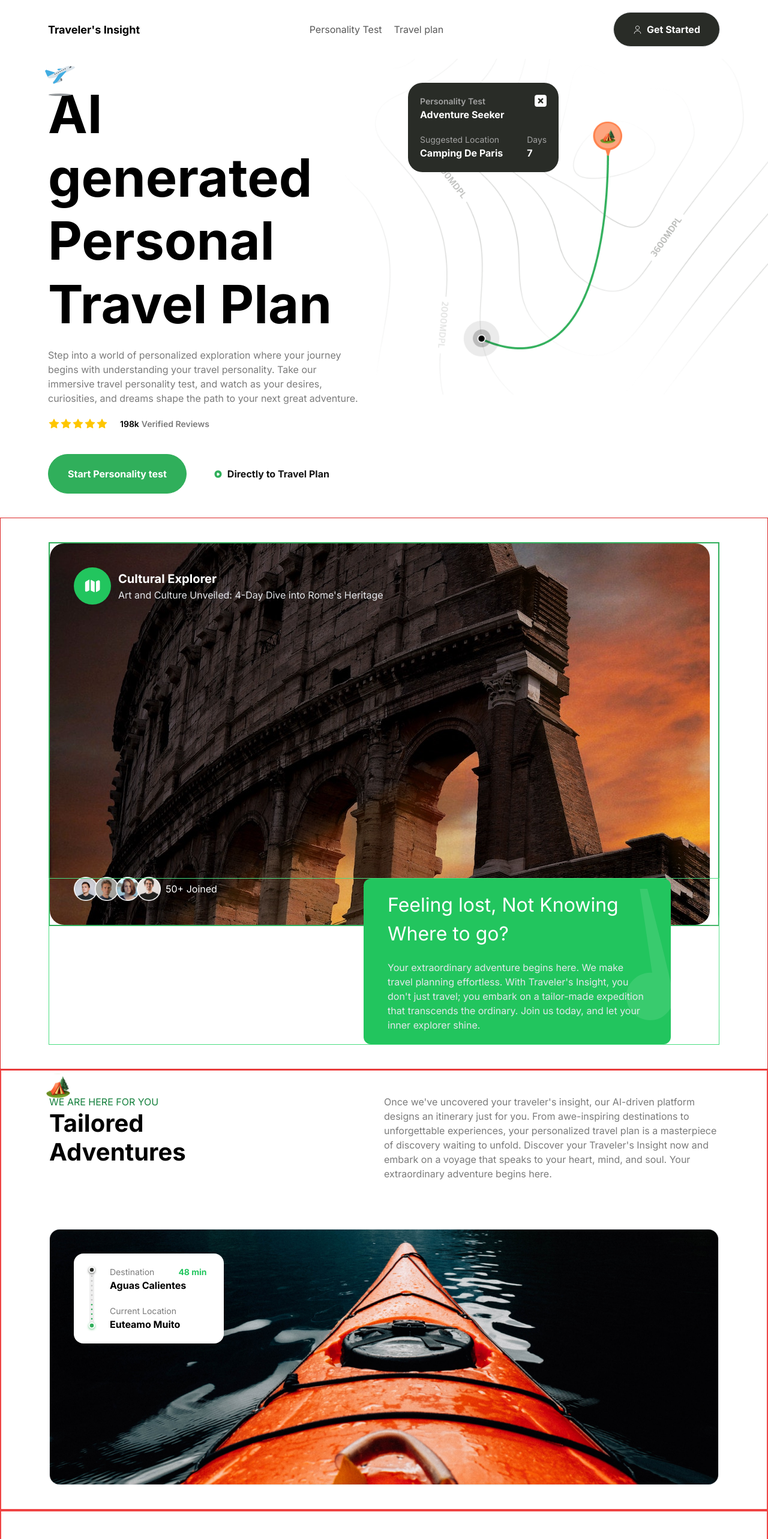
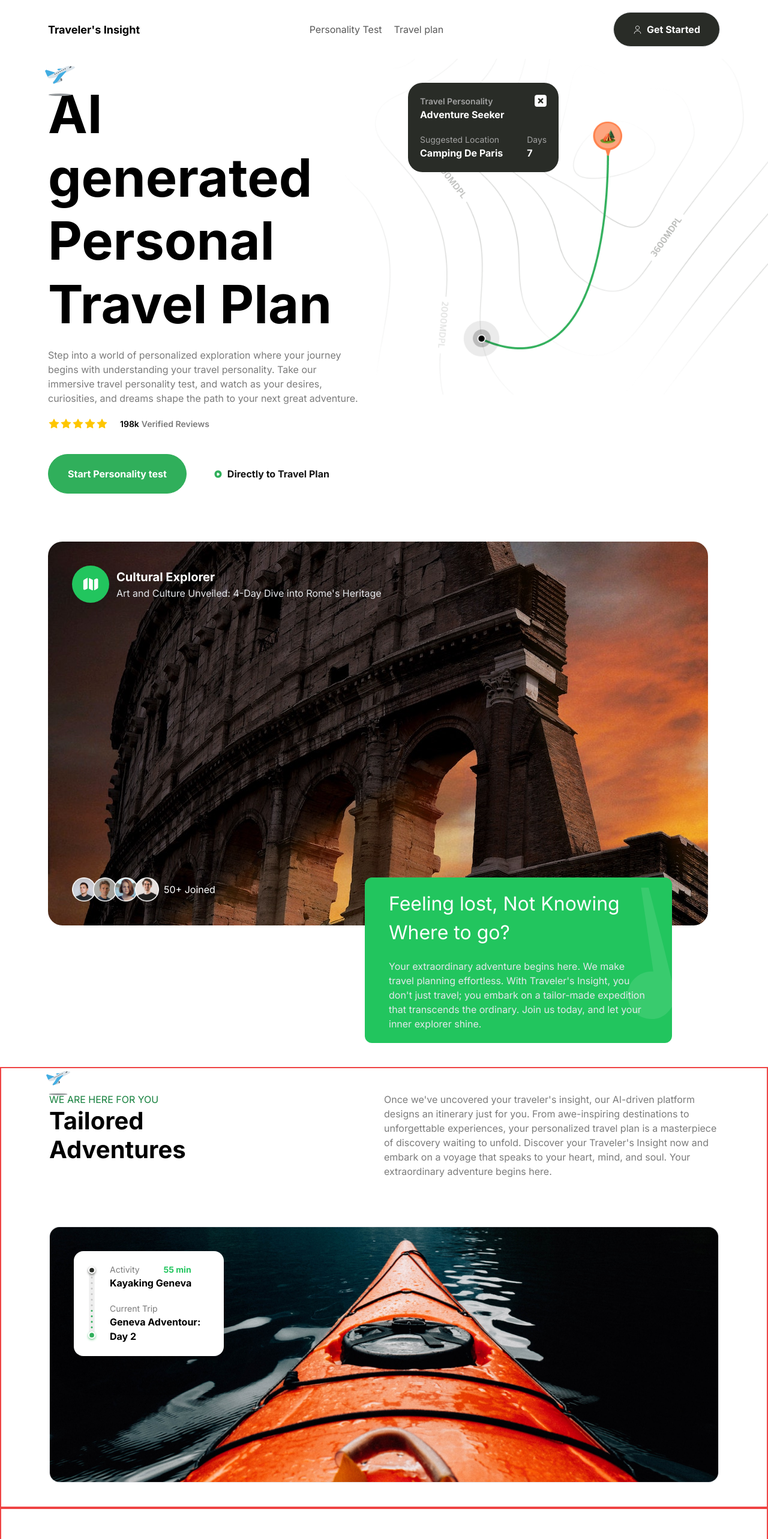
Before and after one commit to alessndro/TravelApp, a Next.js app: page / in a window 1280 px wide. Shown: the top 2566 px of the page at 60% size. Built offline with nearby package versions, Linux system fonts and the light colour scheme.

Commit message:
working on homepage

```diff
--- a/components/Features.tsx
+++ b/components/Features.tsx
@@ -37,8 +37,8 @@ export default function Features() {
                         />
                     </div>
                     <div className='bg-white-100'>
-                    <h3 className='bold-20 lg:bold-32 lg:mt-5'>Real Maps Can be Offline</h3>
-                        <p className='regular-14 text-gray-30 mt-2'>We provide a solution for you to be able to use our application when climbing, yes offline maps you can use at any time there is no signal at the location</p>
+                    <h3 className='bold-20 lg:bold-32 lg:mt-5'>Travel Personality Survey</h3>
+                        <p className='regular-14 text-gray-30 mt-2'>Discover your unique travel identity through our comprehensive Travel Personality Survey. Answer thought-provoking questions about your travel preferences, interests, and style to uncover the adventurer within you.</p>
                     </div>
                 </div>
 
@@ -52,8 +52,8 @@ export default function Features() {
                             className='flex-1'
                         />
                     </div>
-                    <h3 className='bold-20 lg:bold-32 lg:mt-5'>Real Maps Can be Offline</h3>
-                    <p className='regular-14 text-gray-30 mt-2'>We provide a solution for you to be able to use our application when climbing, yes offline maps you can use at any time there is no signal at the location</p>
+                    <h3 className='bold-20 lg:bold-32 lg:mt-5'>Cutting-Edge AI Technology</h3>
+                    <p className='regular-14 text-gray-30 mt-2'>We leverage state-of-the-art AI technology to create personalized travel itineraries tailored to your individuality. Our AI engine analyzes your survey responses and user profile to generate custom travel plans that perfectly align with your preferences.</p>
                 </div>
 
                 <div className='flex flex-col mt-5'>
@@ -66,8 +66,8 @@ export default function Features() {
                             className='flex-1'
                         />
                     </div>
-                    <h3 className='bold-20 lg:bold-32 lg:mt-5'>Real Maps Can be Offline</h3>
-                    <p className='regular-14 text-gray-30 mt-2'>We provide a solution for you to be able to use our application when climbing, yes offline maps you can use at any time there is no signal at the location</p>
+                    <h3 className='bold-20 lg:bold-32 lg:mt-5'>Location and Vacation Customization</h3>
+                    <p className='regular-14 text-gray-30 mt-2'>Your adventure starts with you. Share your starting location and vacation preferences, and watch as we customize your journey to match your desires. Whether you're looking for a serene escape or an action-packed adventure, we've got you covered</p>
                 </div>
 
                 <div className='flex flex-col mt-5'>
--- a/components/Guide.tsx
+++ b/components/Guide.tsx
@@ -7,8 +7,8 @@ export default function Guide() {
         <div className='flex flex-col lg:flex-row'>
             <div className='relative lg:w-1/2'>
                 <Image
-                    src="/camp.svg"
-                    alt='camp icon'
+                    src="/plane.svg"
+                    alt='plane icon'
                     width={40}
                     height={40}
                     className='absolute left-[-5px] top-[-35px]'
@@ -28,7 +28,7 @@ export default function Guide() {
                     height={580}
                     className='w-full object-cover object-center overflow-hidden rounded-2xl'
                 />
-            <div className='p-5 flex justify-start shadow-2xl w-[250px] h-[150px] rounded-2xl absolute bg-white sm:mt-10 sm:ml-10'>
+            <div className='p-5 flex justify-start shadow-2xl w-[250px] h-[175px] rounded-2xl absolute bg-white sm:mt-10 sm:ml-10'>
             <Image
                     src="/meter.svg"
                     alt='camp icon'
@@ -38,13 +38,13 @@ export default function Guide() {
                 />
                 <div className='flex flex-col'>
                     <div className=' ml-5'>
-                        <p className='text-gray-30 regular-14'>Destination<span className='text-green-500 ml-10 font-bold'>
-                            48 min</span></p>
-                        <p className='font-bold bold-10'>Aguas Calientes</p>
+                        <p className='text-gray-30 regular-14'>Activity<span className='text-green-500 ml-10 font-bold'>
+                            55 min</span></p>
+                        <p className='font-bold bold-10'>Kayaking Geneva</p>
                     </div>
                     <div className=' ml-5 mt-5'>
-                        <p className='text-gray-30 regular-14'>Current Location</p>
-                        <p className='font-bold bold-10'>Euteamo Muito</p>
+                        <p className='text-gray-30 regular-14'>Current Trip</p>
+                        <p className='font-bold bold-10'>Geneva Adventour: Day 2</p>
                     </div>
                 </div>
             </div>
--- a/components/Hero.tsx
+++ b/components/Hero.tsx
@@ -38,7 +38,7 @@ export default function Hero() {
 
                 <div className='flex flex-row justify-between'>
                     <div className='flex flex-col mr-10'>
-                        <p className='text-gray-20 medium-14'>Personality Test</p>
+                        <p className='text-gray-20 medium-14'>Travel Personality</p>
                         <p className='text-white bold-16 '>Adventure Seeker</p>
                     </div>
                 </div>
--- a/components/Travel.tsx
+++ b/components/Travel.tsx
@@ -6,12 +6,12 @@ export default function Travel() {
 
 
   return (
-    <section className='border border-red-600 container max-container py-10 lg:padding-container relative 2xl:py-20'>
-        <div className='flex hide-scrollbar overflow-x-auto justify-start gap-8 h-[340px] border-2 border-green-50 relative lg:h-[400px] xl:h-[640px]'>
+    <section className=' container max-container py-10 lg:padding-container relative 2xl:py-20'>
+        <div className='flex hide-scrollbar overflow-x-auto justify-start gap-8 h-[340px] relative lg:h-[400px] xl:h-[640px]'>
                 <Location name="Cultural Explorer" location="Art and Culture Unveiled: 4-Day Dive into Rome's Heritage" joined="50+ Joined" backgroundImage="bg-bg-img-1" />
                 <Location name="Adventure Seeker" location="Wilderness Wanderlust: 10-Day Adventure Camping Expedition" joined="100+ Joined" backgroundImage="bg-bg-img-2" />
             </div>
-        <div className='w-full padding-container mt-10 border border-green-400 z-20 relative lg:-mt-20 lg:flexEnd'>
+        <div className='w-full padding-container mt-10  z-20 relative lg:-mt-20 lg:flexEnd'>
                 <div className='bg-green-500 rounded-xl text-white p-4 full-w lg:max-w-lg overflow-hidden lg:py-5 lg:px-10'>
                     <h2 className='regular-20 md:regular-32 mb-3 lg:mb-5'>Feeling lost, Not Knowing Where to go?</h2>
                     <p className='regular-14 text-gray-200 md:regular-16'>Your extraordinary adventure begins here. We make travel planning effortless. With Traveler's Insight, you don't just travel; you embark on a tailor-made expedition that transcends the ordinary. Join us today, and let your inner explorer shine.</p>
```
